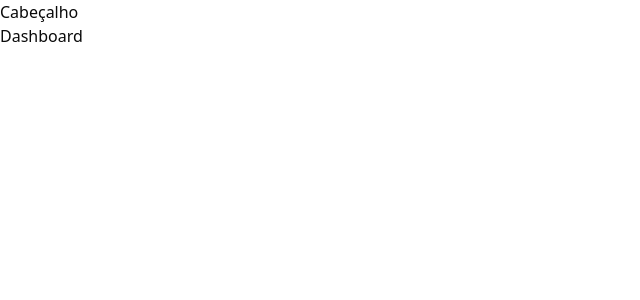
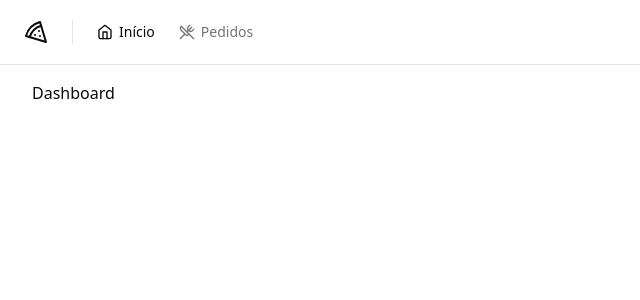
Before and after one commit to victorlucass/pizzashop-web, a React (Vite) app: page / in a window 1280 px wide. Shown: the top 300 px of the page, without its empty margins (0-640 px from the left). Built offline with nearby package versions, Linux system fonts and the light colour scheme.

Commit message:
feat: create header component

```diff
--- a/package.json
+++ b/package.json
@@ -12,6 +12,7 @@
   "dependencies": {
     "@hookform/resolvers": "^3.3.4",
     "@radix-ui/react-label": "^2.0.2",
+    "@radix-ui/react-separator": "^1.0.3",
     "@radix-ui/react-slot": "^1.0.2",
     "class-variance-authority": "^0.7.0",
     "clsx": "^2.1.0",
--- /dev/null
+++ b/src/components/header.tsx
@@ -0,0 +1,25 @@
+import { Home, Pizza, UtensilsCrossed } from 'lucide-react'
+
+import { NavLink } from './nav-link'
+import { Separator } from './ui/separator'
+
+export function HeaderApp() {
+  return (
+    <div className="border-b">
+      <div className="flex h-16 items-center gap-6 px-6">
+        <Pizza className="h-6 w-6" />
+        <Separator orientation="vertical" className="h-6" />
+        <nav className="flex items-center space-x-4 lg:space-x-6">
+          <NavLink to="/">
+            <Home className="h-4 w-4" />
+            Início
+          </NavLink>
+          <NavLink to="/orders">
+            <UtensilsCrossed className="h-4 w-4" />
+            Pedidos
+          </NavLink>
+        </nav>
+      </div>
+    </div>
+  )
+}
--- /dev/null
+++ b/src/components/nav-link.tsx
@@ -0,0 +1,17 @@
+import { Link, LinkProps, useLocation } from 'react-router-dom'
+
+export function NavLink(props: LinkProps) {
+  const { pathname } = useLocation()
+  return (
+    <Link
+      data-active={pathname === props.to}
+      className="flex items-center gap-1.5 text-sm font-medium text-muted-foreground hover:text-foreground data-[active=true]:text-foreground"
+      {...props}
+    />
+  )
+}
+
+/*
+ANOTAÇÕES -----------------------------------------------------
+data-[]: para dar um atributo dinâmico
+*/
--- /dev/null
+++ b/src/components/ui/separator.tsx
@@ -0,0 +1,29 @@
+import * as React from "react"
+import * as SeparatorPrimitive from "@radix-ui/react-separator"
+
+import { cn } from "@/lib/utils"
+
+const Separator = React.forwardRef<
+  React.ElementRef<typeof SeparatorPrimitive.Root>,
+  React.ComponentPropsWithoutRef<typeof SeparatorPrimitive.Root>
+>(
+  (
+    { className, orientation = "horizontal", decorative = true, ...props },
+    ref
+  ) => (
+    <SeparatorPrimitive.Root
+      ref={ref}
+      decorative={decorative}
+      orientation={orientation}
+      className={cn(
+        "shrink-0 bg-border",
+        orientation === "horizontal" ? "h-[1px] w-full" : "h-full w-[1px]",
+        className
+      )}
+      {...props}
+    />
+  )
+)
+Separator.displayName = SeparatorPrimitive.Root.displayName
+
+export { Separator }
--- a/src/pages/_layout/app.tsx
+++ b/src/pages/_layout/app.tsx
@@ -1,15 +1,17 @@
 import { Helmet } from 'react-helmet-async'
 import { Outlet } from 'react-router-dom'
+
+import { HeaderApp } from '@/components/header'
 
 export function AppLayout() {
   return (
     <>
       <Helmet title="Dashboard" />
-      <div>
-        <h1>Cabeçalho</h1>
-        <main>
+      <div className="flex min-h-screen flex-col antialiased">
+        <HeaderApp />
+        <div className="flex flex-1 flex-col gap-4 p-8 pt-4">
           <Outlet />
-        </main>
+        </div>
       </div>
     </>
   )
--- a/src/pages/_layout/auth.tsx
+++ b/src/pages/_layout/auth.tsx
@@ -5,7 +5,7 @@
   return (
     <>
       <Helmet title="Login" />
-      <div className="grid min-h-screen grid-cols-2">
+      <div className="grid min-h-screen grid-cols-2 antialiased">
         <div className="flex h-full flex-col justify-between border-r border-foreground/5 bg-muted p-10 text-muted-foreground">
           <div className="flex items-center gap-3 text-lg text-foreground">
             <Pizza className="h-5 w-5" />
```
Also changed, not shown: 1 other file (tests, documents, lock files or other folders).
